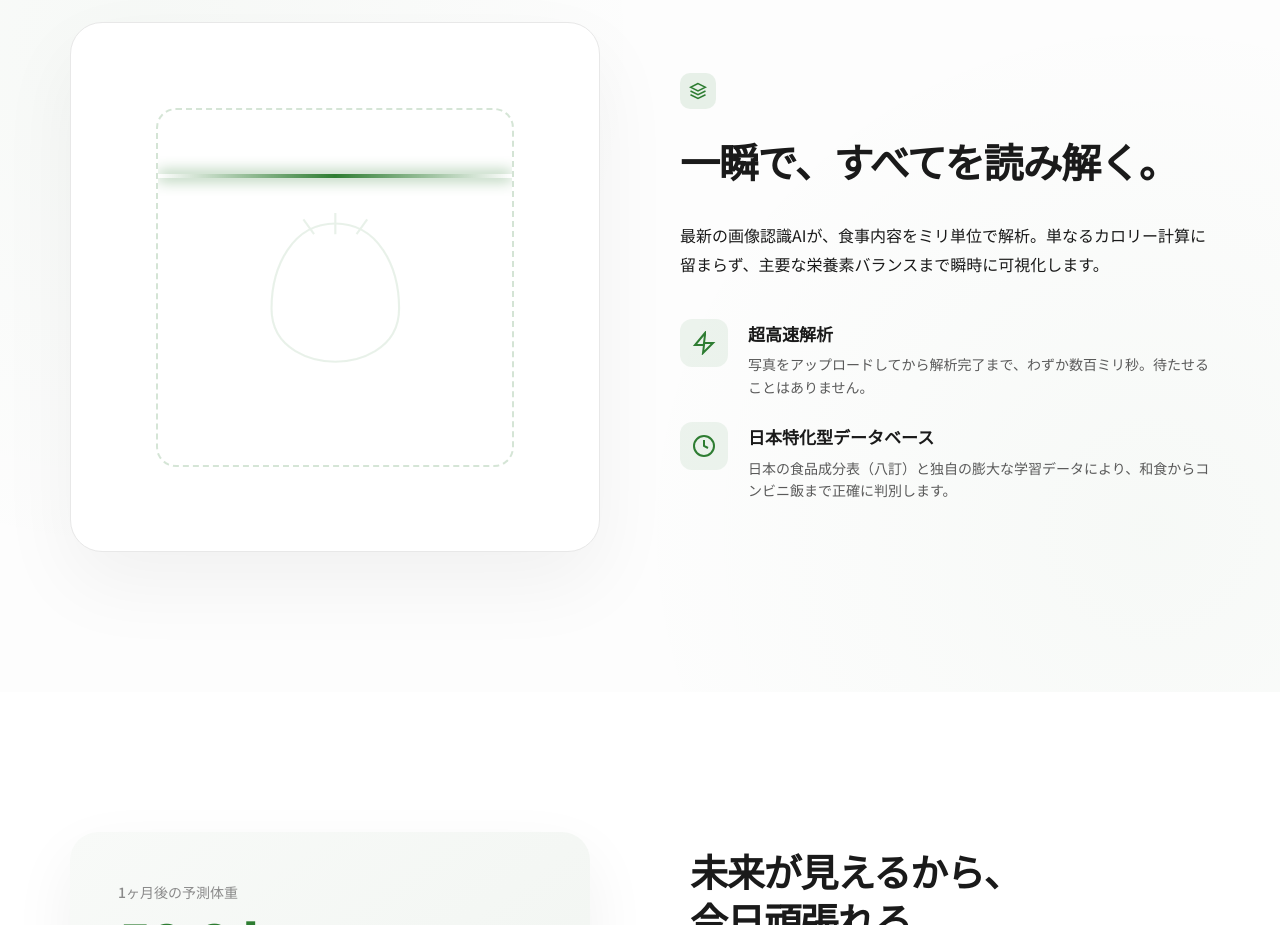
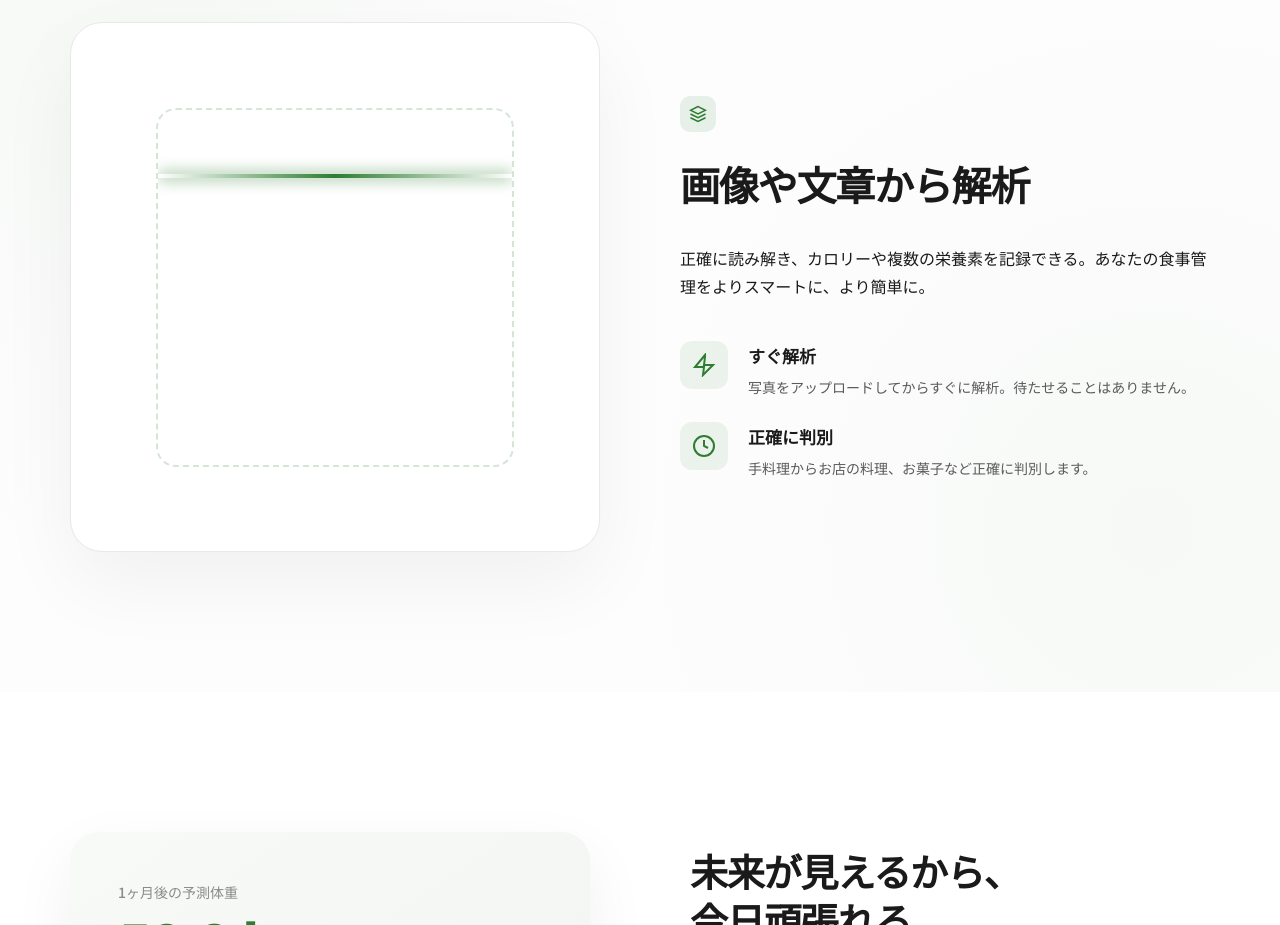
Before and after one commit to ibuki3322-max/ibuki3322-max.github.io, a plain HTML site: page pasona.html in a window 1280 px wide. Shown: the part 1900-2825 px from the top of the page. Drawn offline with Linux system fonts and the light colour scheme.

Commit message:
Update pasona.html

```diff
--- a/pasona.html
+++ b/pasona.html
@@ -1470,11 +1470,6 @@
             <div class="ai-visual fade-up">
                 <div class="scanner-box">
                     <div class="scanner-line"></div>
-                    <svg class="food-outline" viewBox="0 0 100 100">
-                        <path
-                            d="M50 20 C30 20 20 40 20 60 C20 80 40 85 50 85 C60 85 80 80 80 60 C80 40 70 20 50 20 Z" />
-                        <path d="M50 15 L50 25 M35 18 L40 25 M65 18 L60 25" />
-                    </svg>
                 </div>
                 <div class="nutrient-tags">
                     <div class="tag t1">タンパク質 24g</div>
@@ -1491,8 +1486,8 @@
                         <path d="M2 12l10 5 10-5" />
                     </svg>
                 </div>
-                <h2>一瞬で、すべてを読み解く。</h2>
-                <p>最新の画像認識AIが、食事内容をミリ単位で解析。単なるカロリー計算に留まらず、主要な栄養素バランスまで瞬時に可視化します。</p>
+                <h2>画像や文章から解析</h2>
+                <p>正確に読み解き、カロリーや複数の栄養素を記録できる。あなたの食事管理をよりスマートに、より簡単に。</p>
                 <div class="ai-feature-list">
                     <div class="ai-feature-item">
                         <div class="ai-feature-icon">
@@ -1502,8 +1497,8 @@
                             </svg>
                         </div>
                         <div class="ai-feature-content">
-                            <h4>超高速解析</h4>
-                            <p>写真をアップロードしてから解析完了まで、わずか数百ミリ秒。待たせることはありません。</p>
+                            <h4>すぐ解析</h4>
+                            <p>写真をアップロードしてからすぐに解析。待たせることはありません。</p>
                         </div>
                     </div>
                     <div class="ai-feature-item">
@@ -1515,8 +1510,8 @@
                             </svg>
                         </div>
                         <div class="ai-feature-content">
-                            <h4>日本特化型データベース</h4>
-                            <p>日本の食品成分表（八訂）と独自の膨大な学習データにより、和食からコンビニ飯まで正確に判別します。</p>
+                            <h4>正確に判別</h4>
+                            <p>手料理からお店の料理、お菓子など正確に判別します。</p>
                         </div>
                     </div>
                 </div>
```
